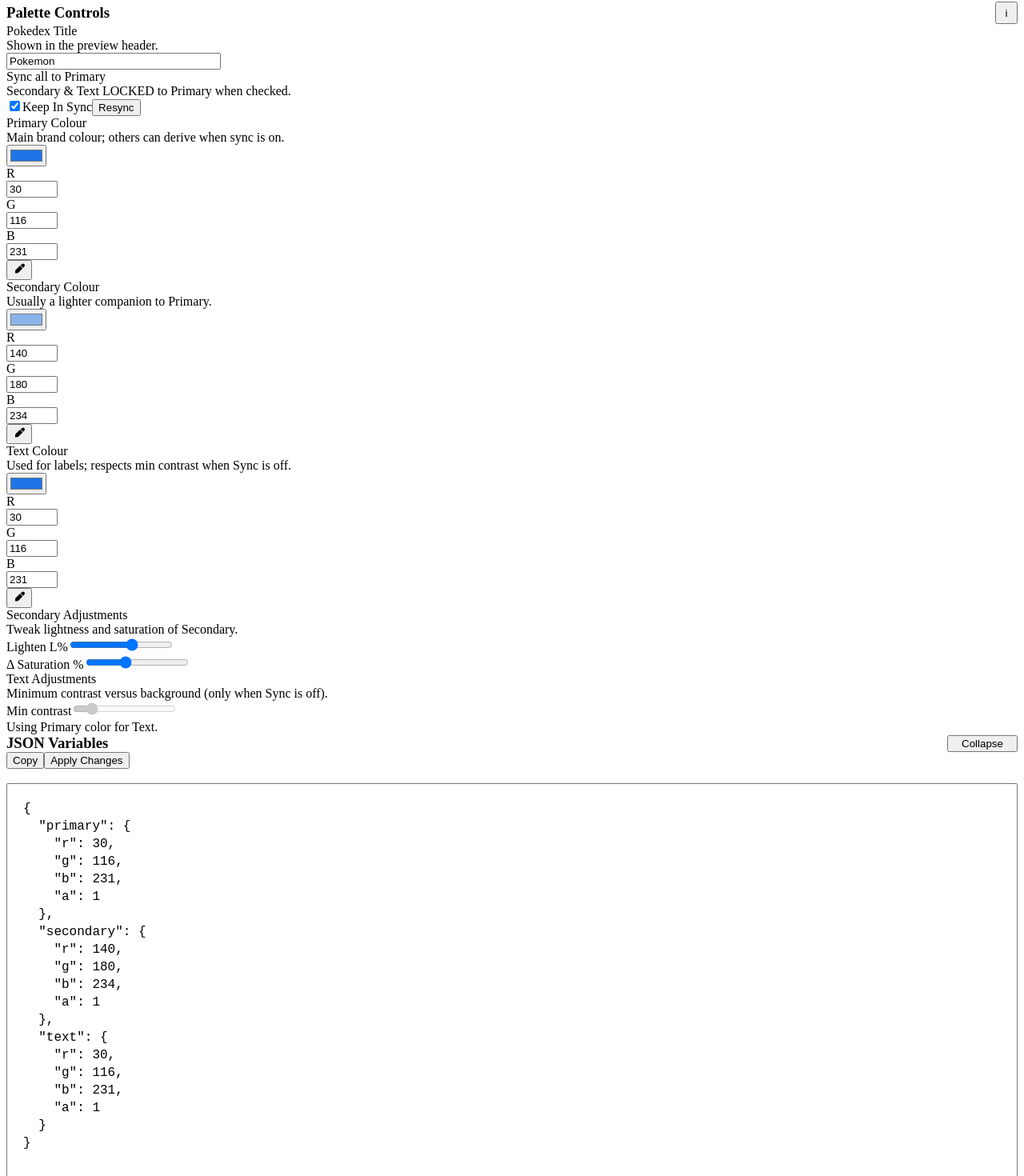
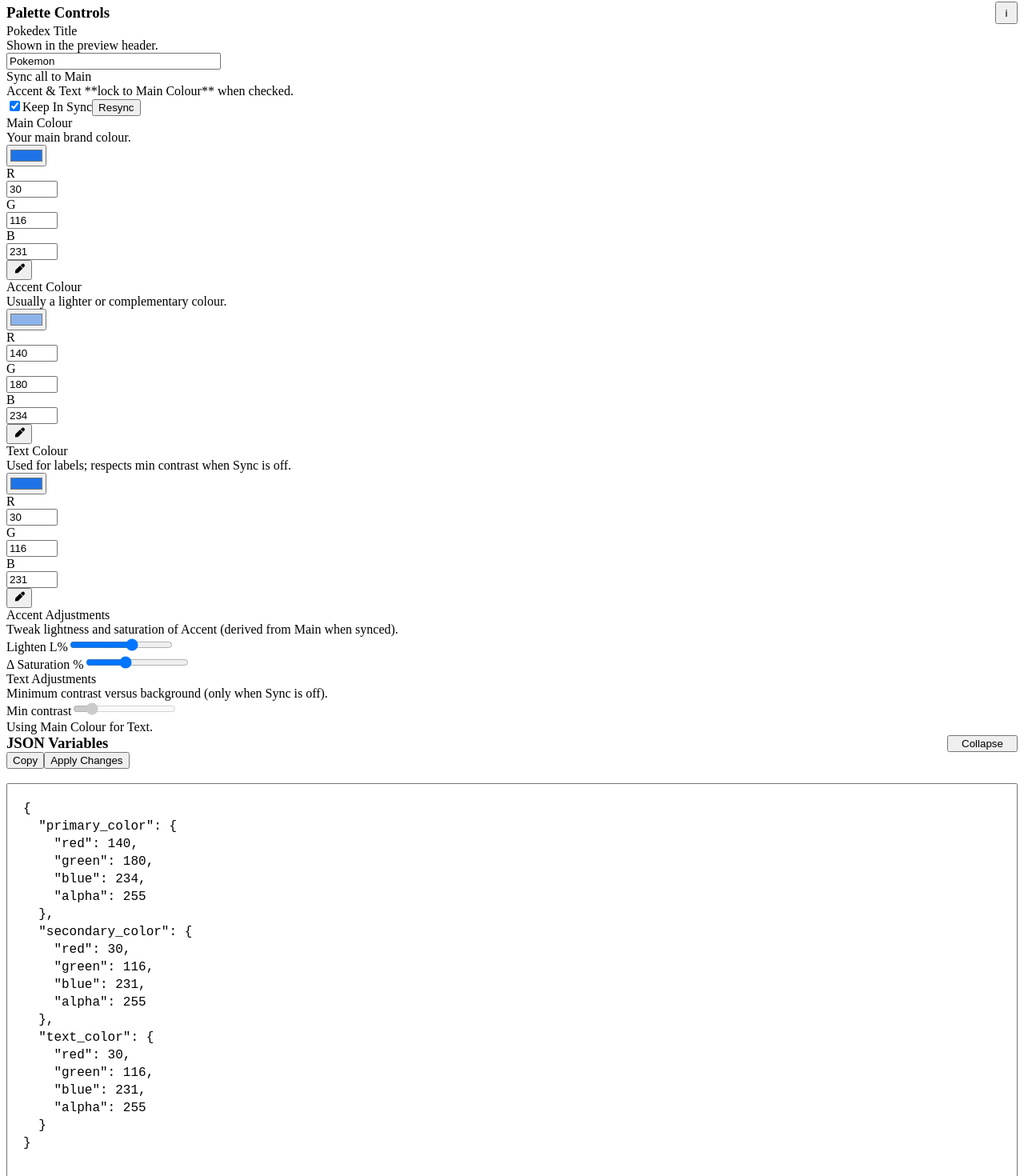
Before and after one commit to IlyeanaPlus/NebulaMC-Pokedex-Palette-Maker, a React (Vite) app: page / in a window 1280 px wide. Shown: the part 762-2232 px from the top of the page at 80% size. Built offline with nearby package versions, Linux system fonts and the light colour scheme; the HTML template or start-up script is replaced by a standard one.

Commit message:
Formatting JSON Output

```diff
--- a/src/components/PalettePreviewer.jsx
+++ b/src/components/PalettePreviewer.jsx
@@ -2,9 +2,13 @@ import React, { useEffect, useMemo, useRef, useState } from 'react'
 
 export default function PalettePreviewer() {
   // ----- State -----
-  const [primary, setPrimary]     = useState({ r: 30, g: 116, b: 231, a: 1 })
-  const [secondary, setSecondary] = useState({ r: 200, g: 215, b: 255, a: 1 })
-  const [text, setText]           = useState({ r: 30, g: 116, b: 231, a: 1 })
+  // Internal names kept the same to minimize churn:
+  //   primary   = Main Colour (UI)
+  //   secondary = Accent Colour (UI)
+  //   text      = Text Colour (UI)
+  const [primary, setPrimary]     = useState({ r: 30, g: 116, b: 231, a: 1 })   // Main Colour
+  const [secondary, setSecondary] = useState({ r: 200, g: 215, b: 255, a: 1 })  // Accent Colour
+  const [text, setText]           = useState({ r: 30, g: 116, b: 231, a: 1 })   // Text Colour
   const [headerLabel, setHeaderLabel] = useState('Pokemon')
 
   const [enforceModRules, setEnforceModRules] = useState(true)
@@ -12,7 +16,7 @@ export default function PalettePreviewer() {
   const [satChange,  setSatChange]    = useState(-12)
   const [textThreshold, setTextThreshold] = useState(4.5)
 
-  const [activeTarget, setActiveTarget] = useState('primary')
+  const [activeTarget, setActiveTarget] = useState('primary') // default eyedrop → Main Colour
 
   // ===== Info dialog state =====
   const [infoOpen, setInfoOpen] = useState(false);
@@ -127,7 +131,6 @@ export default function PalettePreviewer() {
     const url = URL.createObjectURL(file);
     const img = new Image();
     img.onload = () => {
-      // Draw into offscreen raw at native pixels
       const raw = rawCanvasRef.current || (rawCanvasRef.current = document.createElement('canvas'));
       raw.width = img.width;
       raw.height = img.height;
@@ -136,7 +139,6 @@ export default function PalettePreviewer() {
       rctx.clearRect(0, 0, raw.width, raw.height);
       rctx.drawImage(img, 0, 0);
 
-      // Fit visible canvas once
       const cvs = canvasRef.current;
       if (!cvs) return;
       const maxW = 640, maxH = 420;
@@ -164,8 +166,8 @@ export default function PalettePreviewer() {
     if (x < 0 || y < 0 || x >= raw.width || y >= raw.height) return;
     const data = raw.getContext('2d').getImageData(x, y, 1, 1).data;
     const picked = { r:data[0], g:data[1], b:data[2], a:+(data[3]/255).toFixed(3) };
-    if (activeTarget==='primary')   setPrimary(picked);
-    if (activeTarget==='secondary') setSecondary(picked);
+    if (activeTarget==='primary')   setPrimary(picked);   // Main
+    if (activeTarget==='secondary') setSecondary(picked); // Accent
     if (activeTarget==='text')      setText(picked);
   };
 
@@ -179,7 +181,7 @@ export default function PalettePreviewer() {
     localStorage.setItem('pp.jsonOpen', jsonOpen ? '1' : '0');
   }, [jsonOpen]);
 
-  // ----- CSS vars & JSON -----
+  // ----- CSS vars -----
   const secondaryEdge=useMemo(()=>adjustHsl(secondary,{ dl:-8, ds:-5 }),[secondary])
   const primaryEdge=useMemo(()=>adjustHsl(primary,{ dl:-15, ds:-10 }),[primary])
   const cssVars=useMemo(()=>({
@@ -190,32 +192,79 @@ export default function PalettePreviewer() {
     ['--c-text']:toRGBA(text)
   }),[primary,primaryEdge,secondary,secondaryEdge,text])
 
-  const liveJSON=useMemo(()=>JSON.stringify({
-    primary:{r:clamp255(primary.r),g:clamp255(primary.g),b:clamp255(primary.b),a:1},
-    secondary:{r:clamp255(secondary.r),g:clamp255(secondary.g),b:clamp255(secondary.b),a:1},
-    text:{r:clamp255(text.r),g:clamp255(text.g),b:clamp255(text.b),a:1}
-  },null,2),[primary,secondary,text])
+  // ----- JSON export (ordered primary → secondary → text, one value per line) -----
+  // Mapping per your spec:
+  //   primary_color   ← Accent Colour (secondary state)
+  //   secondary_color ← Main Colour (primary state)
+  //   text_color      ← Text Colour
+  const asRGBA255 = (c) => ({
+    red:   Math.max(0, Math.min(255, Math.round(c.r ?? 0))),
+    green: Math.max(0, Math.min(255, Math.round(c.g ?? 0))),
+    blue:  Math.max(0, Math.min(255, Math.round(c.b ?? 0))),
+    alpha: Math.max(0, Math.min(255, Math.round((c.a ?? 1) * 255))),
+  });
 
+  const makeJsonString = (main, accent, txt) => {
+    const PRI = asRGBA255(accent); // primary_color from Accent
+    const SEC = asRGBA255(main);   // secondary_color from Main
+    const TXT = asRGBA255(txt);
+    return `{
+  "primary_color": {
+    "red": ${PRI.red},
+    "green": ${PRI.green},
+    "blue": ${PRI.blue},
+    "alpha": ${PRI.alpha}
+  },
+  "secondary_color": {
+    "red": ${SEC.red},
+    "green": ${SEC.green},
+    "blue": ${SEC.blue},
+    "alpha": ${SEC.alpha}
+  },
+  "text_color": {
+    "red": ${TXT.red},
+    "green": ${TXT.green},
+    "blue": ${TXT.blue},
+    "alpha": ${TXT.alpha}
+  }
+}`;
+  };
+
+  const liveJSON = useMemo(() => makeJsonString(primary, secondary, text), [primary, secondary, text]);
   const [jsonText, setJsonText]   = useState(liveJSON)
   useEffect(()=>{ setJsonText(liveJSON) }, [liveJSON])
 
   const copy = async str => { try { await navigator.clipboard.writeText(str); alert('Copied!') } catch(e){ console.error(e) } }
 
+  // Ingest the same schema, mapping in reverse
+  //  primary_color   → Accent (secondary state)
+  //  secondary_color → Main (primary state)
+  //  text_color      → Text
   const applyJsonValues = () => {
     try{
       const parsed = JSON.parse(jsonText)
-      const norm = (c, fallback) => {
-        if (!c || typeof c !== 'object') return fallback
-        const r = clamp255(c.r), g = clamp255(c.g), b = clamp255(c.b)
-        const a = (typeof c.a === 'number') ? Math.max(0, Math.min(1, +c.a)) : 1
-        return { r,g,b,a }
+      const getNum = (o,k,d)=> (o && typeof o[k]==='number') ? o[k] : d
+      const clampCh = (n)=> Math.max(0, Math.min(255, Math.round(n)))
+      const coerce = (obj, fallback) => {
+        if (!obj || typeof obj !== 'object') return fallback
+        const r = clampCh(getNum(obj,'red',   fallback.r))
+        const g = clampCh(getNum(obj,'green', fallback.g))
+        const b = clampCh(getNum(obj,'blue',  fallback.b))
+        const a255 = clampCh(getNum(obj,'alpha', Math.round((fallback.a??1)*255)))
+        return { r,g,b,a: a255/255 }
       }
-      if ('primary' in parsed)   setPrimary(p => ({ ...p, ...norm(parsed.primary, primary) }))
-      if ('secondary' in parsed) setSecondary(p => ({ ...p, ...norm(parsed.secondary, secondary) }))
-      if ('text' in parsed)      setText(p => ({ ...p, ...norm(parsed.text, text) }))
-      alert('Applied JSON values to preview.')
+
+      // reverse mapping
+      const nextSecondary = parsed.primary_color   ? coerce(parsed.primary_color,   secondary) : secondary
+      const nextPrimary   = parsed.secondary_color ? coerce(parsed.secondary_color, primary)   : primary
+      const nextText      = parsed.text_color      ? coerce(parsed.text_color,      text)      : text
+
+      setSecondary(nextSecondary)
+      setPrimary(nextPrimary)
+      setText(nextText)
+      alert('Applied JSON values.')
     }catch(e){
-      alert('Invalid JSON. Expect keys: primary, secondary, text with r,g,b,a numbers.')
+      alert('Invalid JSON. Expect keys: primary_color, secondary_color, text_color with red/green/blue/alpha (0–255).')
     }
   }
 
@@ -310,7 +359,6 @@ export default function PalettePreviewer() {
           alt="Ilyeana's Palette Helper"
           className="header-image"
         />
-
         <a
           href="https://ko-fi.com/ilyeana"
           target="_blank"
@@ -351,7 +399,6 @@ export default function PalettePreviewer() {
           </div>
         </div>
       )}
-
 
       {/* 4-column grid: [pad][Palette Controls][preview+ref][pad] */}
       <div className="grid">
@@ -394,8 +441,8 @@ export default function PalettePreviewer() {
             {/* Sync at the top */}
             <div className="field">
               <div className="label-wrap">
-                <div className="title">Sync all to Primary</div>
-                <div className="help">Secondary & Text LOCKED to Primary when checked.</div>
+                <div className="title">Sync all to Main</div>
+                <div className="help">Accent & Text **lock to Main Colour** when checked.</div>
               </div>
               <div className="control sync-row">
                 <label className="toggle" htmlFor="rules">
@@ -416,47 +463,47 @@ export default function PalettePreviewer() {
             <div className="field no-label">
               <div className="color-group two-col">
 
-                {/* Primary */}
+                {/* Main Colour (was Primary) */}
                 <div className="subfield-row">
                   <div className="label-wrap">
-                    <div className="sub-title">Primary Colour</div>
-                    <div className="sub-help">Main brand colour; others can derive when sync is on.</div>
+                    <div className="sub-title">Main Colour</div>
+                    <div className="sub-help">Your main brand colour.</div>
                   </div>
                   <div className="color-row inline">
-                    <ColorRow label="Primary" color={primary} setColor={setPrimary} allowLinkBtn showLabel={false}/>
+                    <ColorRow label="Main Colour" color={primary} setColor={setPrimary} allowLinkBtn showLabel={false}/>
                   </div>
                 </div>
 
-                {/* Secondary */}
+                {/* Accent Colour (was Secondary) */}
                 <div className="subfield-row">
                   <div className="label-wrap">
-                    <div className="sub-title">Secondary Colour</div>
-                    <div className="sub-help">Usually a lighter companion to Primary.</div>
+                    <div className="sub-title">Accent Colour</div>
+                    <div className="sub-help">Usually a lighter or complementary colour.</div>
                   </div>
                   <div className="color-row inline">
-                    <ColorRow label="Secondary" color={secondary} setColor={setSecondary} allowLinkBtn showLabel={false}/>
+                    <ColorRow label="Accent Colour" color={secondary} setColor={setSecondary} allowLinkBtn showLabel={false}/>
                   </div>
                 </div>
 
-                {/* Text */}
+                {/* Text Colour (unchanged) */}
                 <div className="subfield-row">
                   <div className="label-wrap">
                     <div className="sub-title">Text Colour</div>
                     <div className="sub-help">Used for labels; respects min contrast when Sync is off.</div>
                   </div>
                   <div className="color-row inline">
-                    <ColorRow label="Text" color={text} setColor={setText} allowLinkBtn showLabel={false}/>
+                    <ColorRow label="Text Colour" color={text} setColor={setText} allowLinkBtn showLabel={false}/>
                   </div>
                 </div>
 
               </div>
             </div>
 
-            {/* Secondary adjustments */}
+            {/* Accent derivation adjustments */}
             <div className="field">
               <div className="label-wrap">
-                <div className="title">Secondary Adjustments</div>
-                <div className="help">Tweak lightness and saturation of Secondary.</div>
+                <div className="title">Accent Adjustments</div>
+                <div className="help">Tweak lightness and saturation of Accent (derived from Main when synced).</div>
               </div>
               <div className="control">
                 <div className="slider-row small" style={{marginTop:0}}>
@@ -488,14 +535,14 @@ export default function PalettePreviewer() {
                 </div>
                 <div className="small" style={{marginTop:2}}>
                   {enforceModRules
-                    ? 'Using Primary color for Text.'
-                    : `Current contrast vs Primary: ${contrast(text, primary).toFixed(2)}:1`}
+                    ? 'Using Main Colour for Text.'
+                    : `Current contrast vs Main: ${contrast(text, primary).toFixed(2)}:1`}
                 </div>
               </div>
             </div>
           </div>
 
-          {/* JSON Variables below (now collapsible) */}
+          {/* JSON Variables below (collapsible) */}
           <div className={`panel export json-values ${jsonOpen ? '' : 'collapsed'}`} style={{ paddingBottom: jsonOpen ? 8 : 0 }}>
             <div className="header" style={{ display:'flex', alignItems:'center', justifyContent:'space-between' }}>
               <h3 style={{ margin: 0 }}>JSON Variables</h3>
@@ -524,7 +571,6 @@ export default function PalettePreviewer() {
                   onChange={e=>{ setJsonText(e.target.value) }}
                   spellCheck={false}
                 />
-
               </div>
             )}
           </div>
@@ -568,9 +614,7 @@ export default function PalettePreviewer() {
               />
             </div>
 
-            <div className="small" style={{marginTop:8}}>
-              Active eyedrop target: <b>{activeTarget}</b>
-            </div>
+
           </div>
         </div>
 
```
Lines whose indentation alone changed are shown as unchanged.
